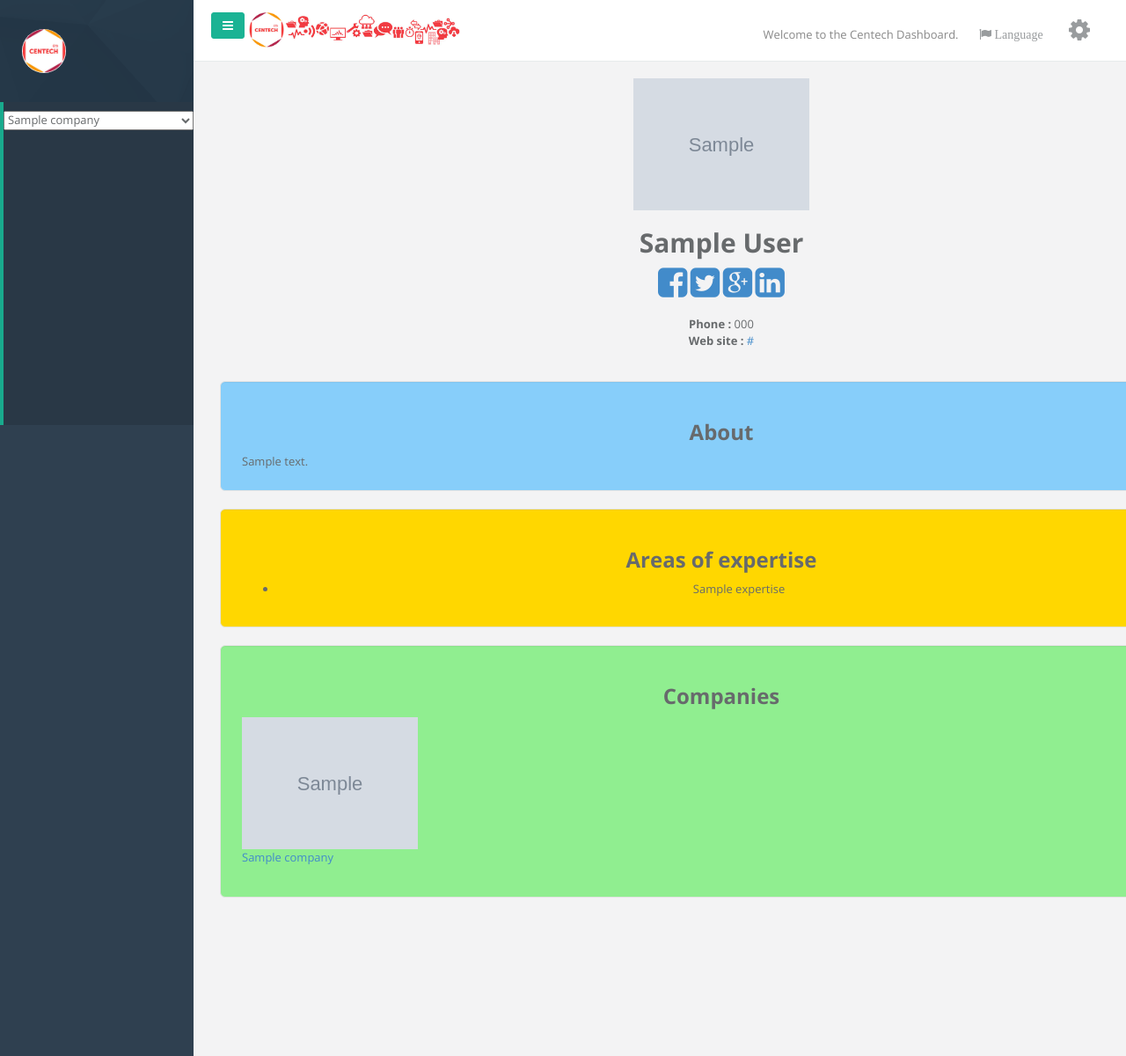
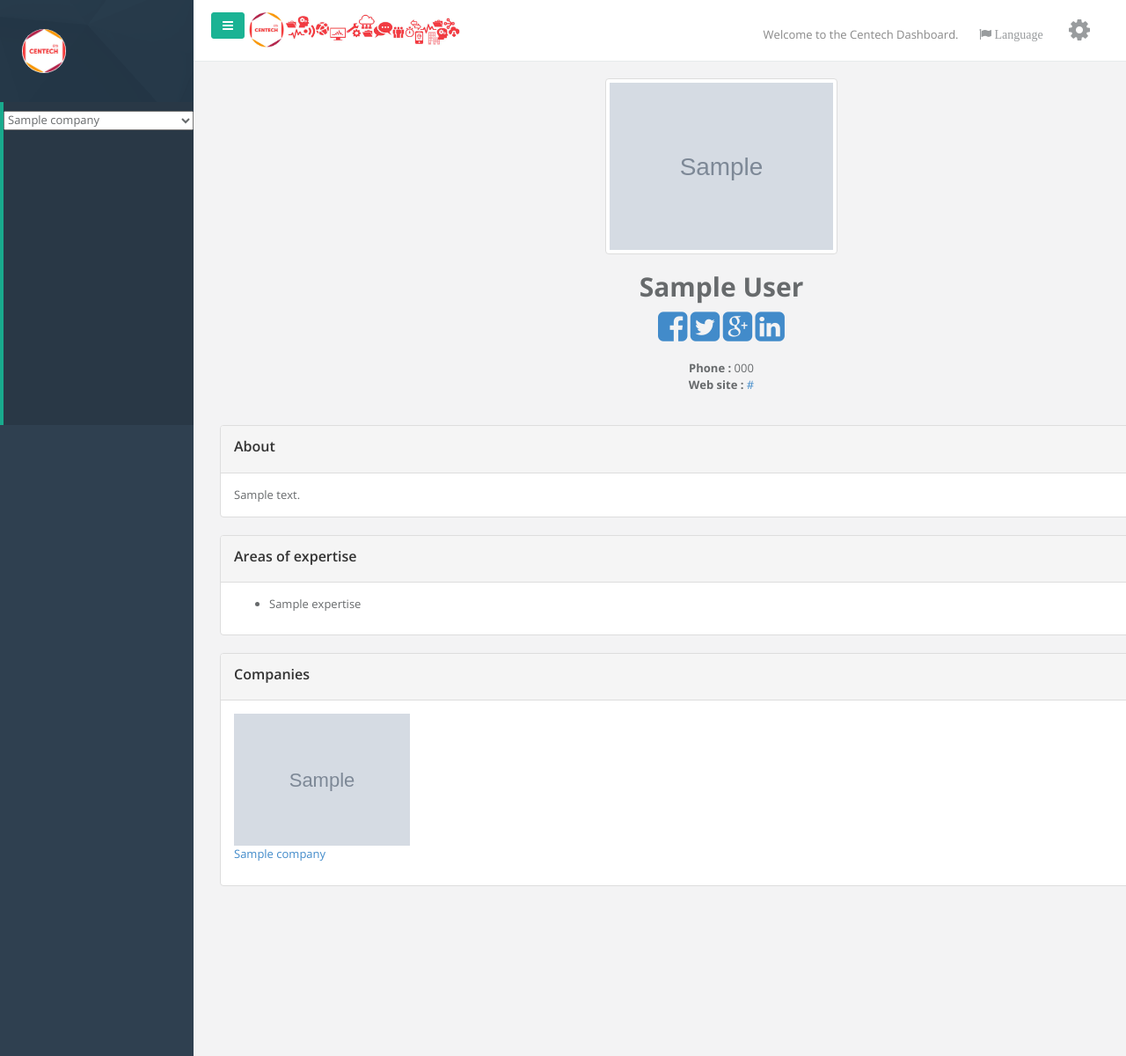
Before and after one commit to CentechMTL/TableauDeBord, a Django app: template app/founder/templates/founder/detail.html in a window 1280 px wide. Shown: the whole page at 88% size. Run offline with Django 3.2, Linux system fonts and the light colour scheme; the template is opened without the code that fills it: most values are stand-ins (such as "Sample title", 1, 10 or a date in 2020); grey boxes marked "Sample" are stand-in pictures; parts of the project's set-up code (start-up, migrations or seed data) failed here and were passed over; some libraries are stand-ins or nearby versions.

Commit message:
Refont founder:detail and action button

```diff
--- a/app/founder/templates/founder/detail.html
+++ b/app/founder/templates/founder/detail.html
@@ -3,21 +3,23 @@
 {% load i18n %}
 {% block content %}
     {% if isCentech %}
-    <div class="row" style="margin-bottom: 20px;">
-        <a href="{% url 'founder:update' founder.userProfile_id %}" style="color: white;">
-            <div class="col-sm-12" align="center" style="border: 1px solid lightgrey; border-top: none; background-color: #293846;">
-                {% trans "Modify this founder" %}
-            </div>
-        </a>
+    <div class="dropdown">
+        <button class="btn btn-default dropdown-toggle" type="button" id="dropdownMenuCompany" data-toggle="dropdown" aria-haspopup="true" aria-expanded="true">
+            {% trans "Actions on this founder" %}
+            <span class="caret"></span>
+        </button>
+        <ul class="dropdown-menu" aria-labelledby="dropdownMenuCompany">
+            <li><a href="{% url 'founder:update' founder.userProfile_id %}">{% trans "Modify this founder" %}</a></li>
+        </ul>
     </div>
     {% endif %}
     <div class="row">
         <div class="col-sm-12" align="center">
             <br>
             {% if founder.picture != "" %}
-                <img class="avatar" src="/media/{{ founder.picture }}" /><br>
+                <img class="avatar thumbnail" src="/media/{{ founder.picture }}" />
             {% else %}
-                <img class="avatar" src="/media/user_profile/default.jpg" /><br>
+                <img class="avatar thumbnail" src="/media/user_profile/default.jpg" />
             {% endif %}
             <h1><strong>{{ founder.user.first_name }} {{ founder.user.last_name }}</strong></h1>
             {% if founder.facebook %}
@@ -43,22 +45,20 @@
             <br><br>
         </div>
     </div>
+
     {%if founder.about != "" %}
-    <div class="well well-lg" style="background-color: #87cefa">
-        <div class="row">
-            <div class="col-sm-12" align="center" style="text-align: justify;">
-                <h2 align="center"><strong>{% trans "About" %}</strong></h2>
-                <!--TODO Insert a markdown system-->
+        <div class="panel panel-default">
+            <div class="panel-heading"><h3>{% trans "About" %}</h3></div>
+            <div class="panel-body text-justify">
                 {{ founder.about }}
             </div>
         </div>
-    </div>
     {% endif %}
+
     {%if founder.expertise.all%}
-    <div class="well well-lg" style="background-color: gold">
-     <div class="row">
-        <div class="col-sm-12" align="center">
-            <h2 align="center"><strong>{% trans "Areas of expertise" %}</strong></h2>
+        <div class="panel panel-default">
+            <div class="panel-heading"><h3>{% trans "Areas of expertise" %}</h3></div>
+            <div class="panel-body text-justify">
                 <ul>
                 {% for expertise in founder.expertise.all %}
                     <li>{{ expertise.expertise }}</li>
@@ -66,10 +66,11 @@
                 </ul>
             </div>
         </div>
-    </div>
     {% endif %}
-    <div class="well well-lg" style="background-color: lightgreen">
-        <h2 align="center"><strong>{% trans "Companies" %}</strong></h2>
+
+    <div class="panel panel-default">
+        <div class="panel-heading"><h3>{% trans "Companies" %}</h3></div>
+        <div class="panel-body text-justify">
             {% if companies %}
                 <div class="row">
                 {% for company in companies %}
@@ -82,19 +83,20 @@
                             {% endif %}
 
                             {{ company.name }}
-                </a>
-                <br>
+                        </a><br>
                     </div>
+
                     {% if forloop.counter|divisibleby:3 %}
                         <div class="row" style="margin-bottom: 50px;">
                         </div>
                     {% endif %}
                 {% endfor %}
             </div>
-
         {% else %}
             <p>{% trans "No companies exist." %}</p>
         {% endif %}
         </div>
+    </div>
+
     {% if error_message %}<p><strong>{{ error_message }}</strong></p>{% endif %}
 {% endblock %}
--- a/app/home/static/css/styles.css
+++ b/app/home/static/css/styles.css
@@ -88,7 +88,6 @@ legend {
 
 /* Let the default size, or contain in the max-area */
 .avatar{
-    max-width: 200px;
     max-height: 200px;
     width: auto;
     height: auto;
```
Lines whose indentation alone changed are shown as unchanged.
